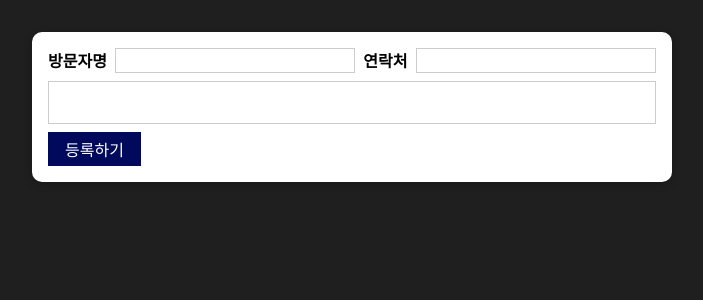
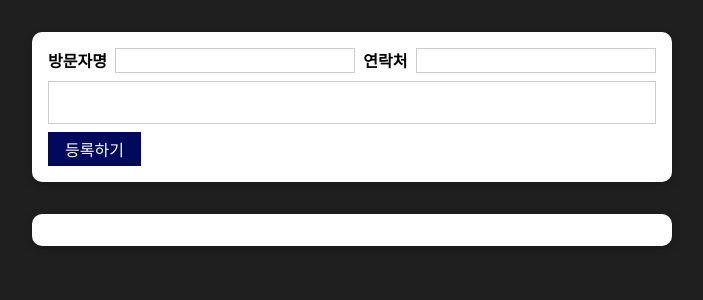
Before and after one commit to JuhwanLeeKR/udemy-react-guest-book, a React (Create React App) app: page / in a window 1280 px wide. Shown: the top 300 px of the page, without its empty margins (288-991 px from the left). Built offline with nearby package versions, Linux system fonts and the light colour scheme.

Commit message:
Add code: usersList component

```diff
--- a/src/App.js
+++ b/src/App.js
@@ -1,11 +1,13 @@
 import React from 'react';
 
 import AddUser from './components/Users/AddUser';
+import UserList from './components/Users/UsersList';
 
 function App() {
   return (
     <div>
       <AddUser />
+      <UserList users={[]} />
     </div>
   );
 }
--- /dev/null
+++ b/src/components/Users/UserList.module.css
@@ -0,0 +1,16 @@
+.users {
+  margin: 2rem auto;
+  width: 90%;
+  max-width: 40rem;
+}
+
+.users ul {
+  list-style: none;
+  padding: 1rem;
+}
+
+.users li {
+  border: 1px solid #ccc;
+  margin: 0.5rem 0;
+  padding: 0.5rem;
+}
--- /dev/null
+++ b/src/components/Users/UsersList.js
@@ -0,0 +1,24 @@
+import React from 'react';
+
+import Card from '../UI/Card';
+
+import classes from './UserList.module.css';
+
+const UserList = (props) => {
+  return (
+    <Card className={classes.users}>
+      <ul>
+        {props.users.map((user) => (
+          <div>
+            <li>
+              {user.name} (contact: {user.number})
+            </li>
+            <li>{user.content}</li>
+          </div>
+        ))}
+      </ul>
+    </Card>
+  );
+};
+
+export default UserList;
```
